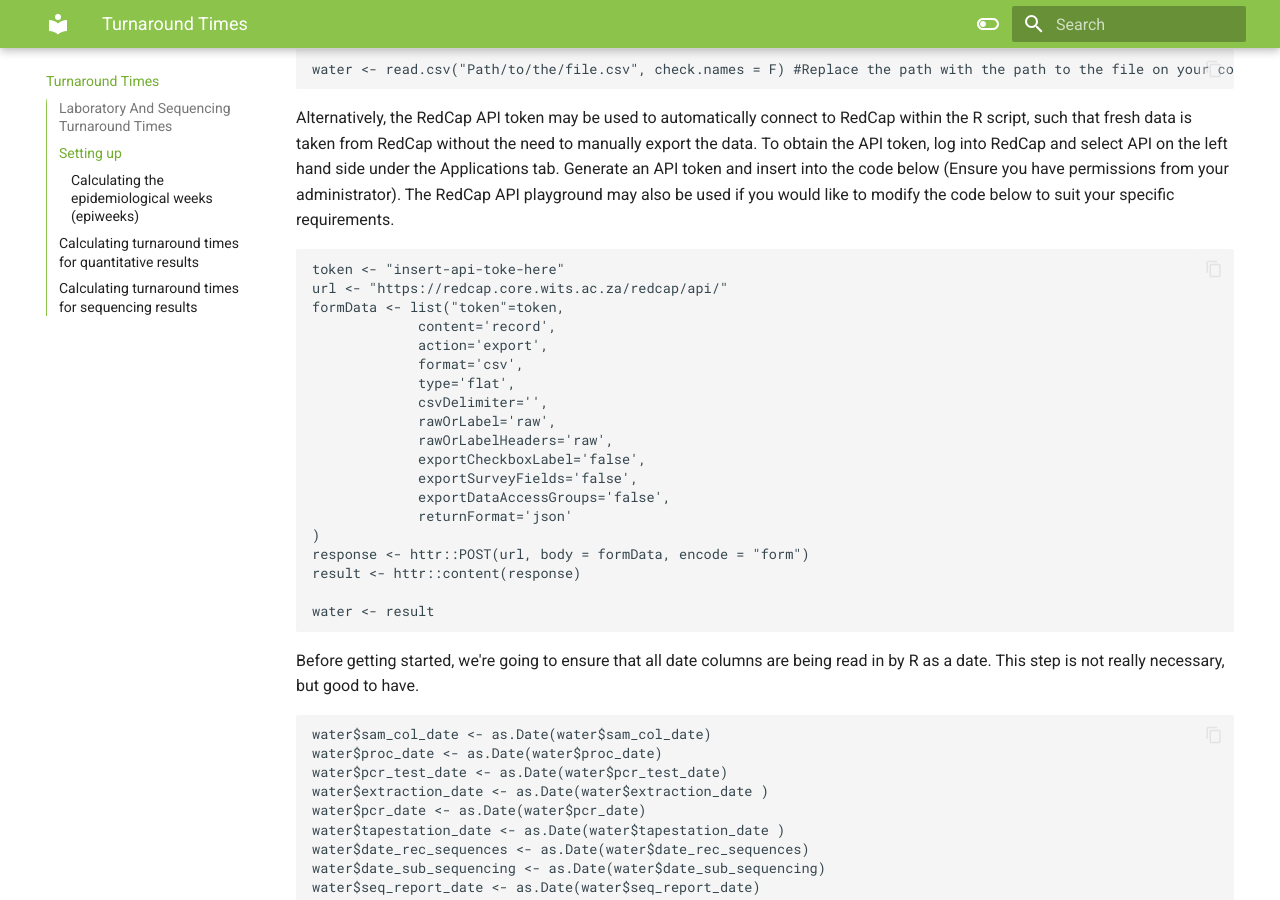
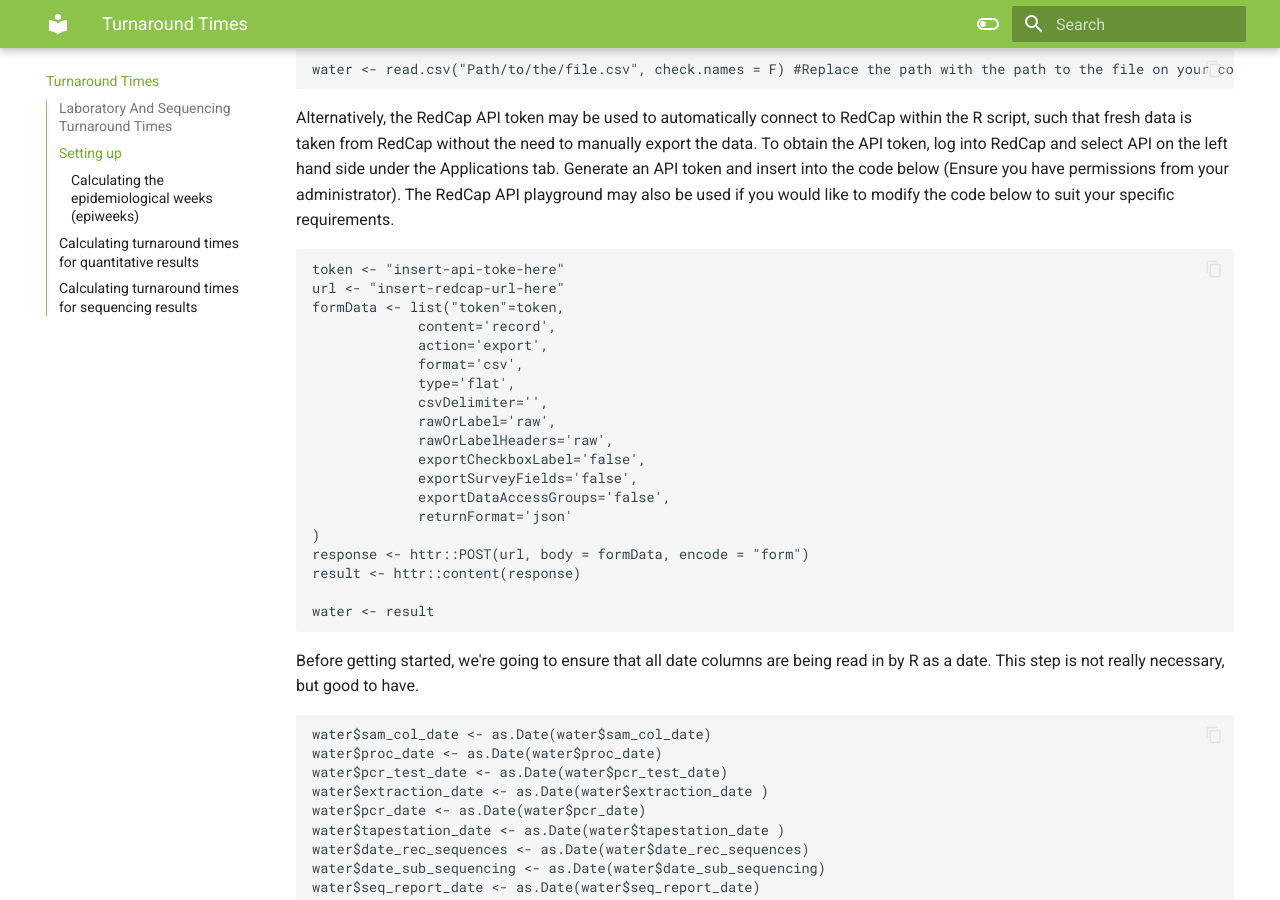
Before and after one commit to NICD-Wastewater-Genomics/NICD-Wastewater-Genomics.github.io, an MkDocs documentation site: the page built from docs/labtat.md, in a window 1280 px wide and 900 px high, scrolled down 840 px. Built offline with MkDocs 1.6.1 and Material for MkDocs 9.7.7, drawn with Linux system fonts in a browser that asks for light colours.

Commit message:
Update labtat.md

```diff
--- a/docs/labtat.md
+++ b/docs/labtat.md
@@ -36,7 +36,7 @@ To obtain the API token, log into RedCap and select API on the left hand side un
 playground may also be used if you would like to modify the code below to suit your specific requirements.
 
 	token <- "insert-api-toke-here"
-	url <- "https://redcap.core.wits.ac.za/redcap/api/"
+	url <- "insert-redcap-url-here"
 	formData <- list("token"=token,
                  content='record',
                  action='export',
```
